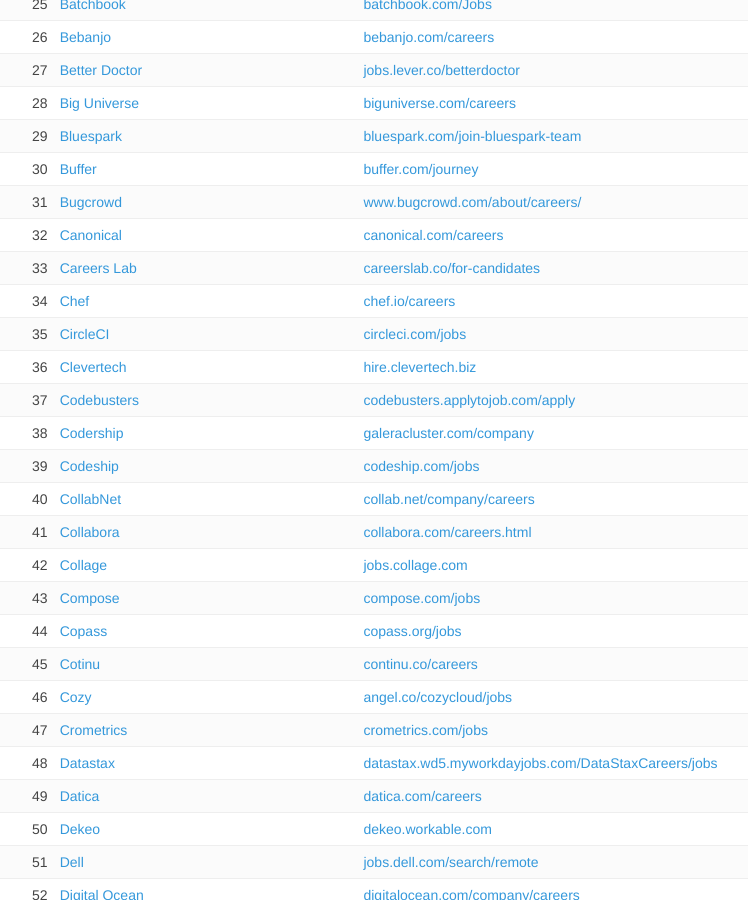
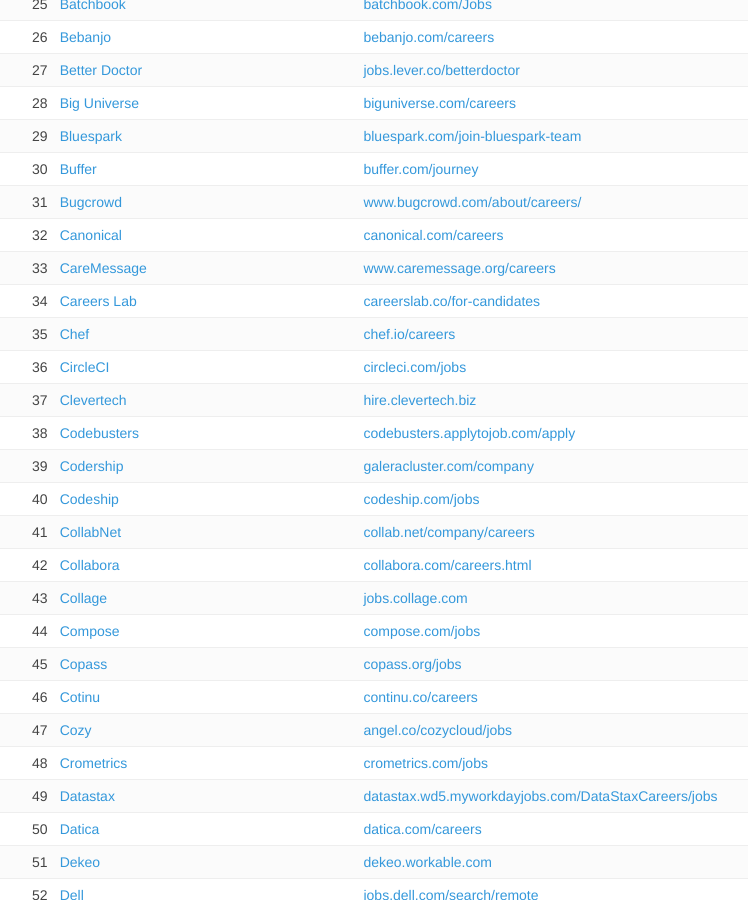
Before and after one commit to oinam/remote-teams, a Jekyll site: the page built from index.html, in a window 1280 px wide and 900 px high, scrolled down 940 px. Shown: the whole window, without its empty margins (90-838 px from the left). Built offline with Jekyll 4.4.1, drawn with Linux system fonts in a browser that asks for light colours; nearby versions of some CDN libraries.

Commit message:
Care Message.

```diff
--- a/_data/companies.yml
+++ b/_data/companies.yml
@@ -417,3 +417,7 @@
 - name: Percona
   url: percona.com
   job: percona.com/about-percona/careers
+
+- name: CareMessage
+  url: www.caremessage.org
+  job: www.caremessage.org/careers
```
